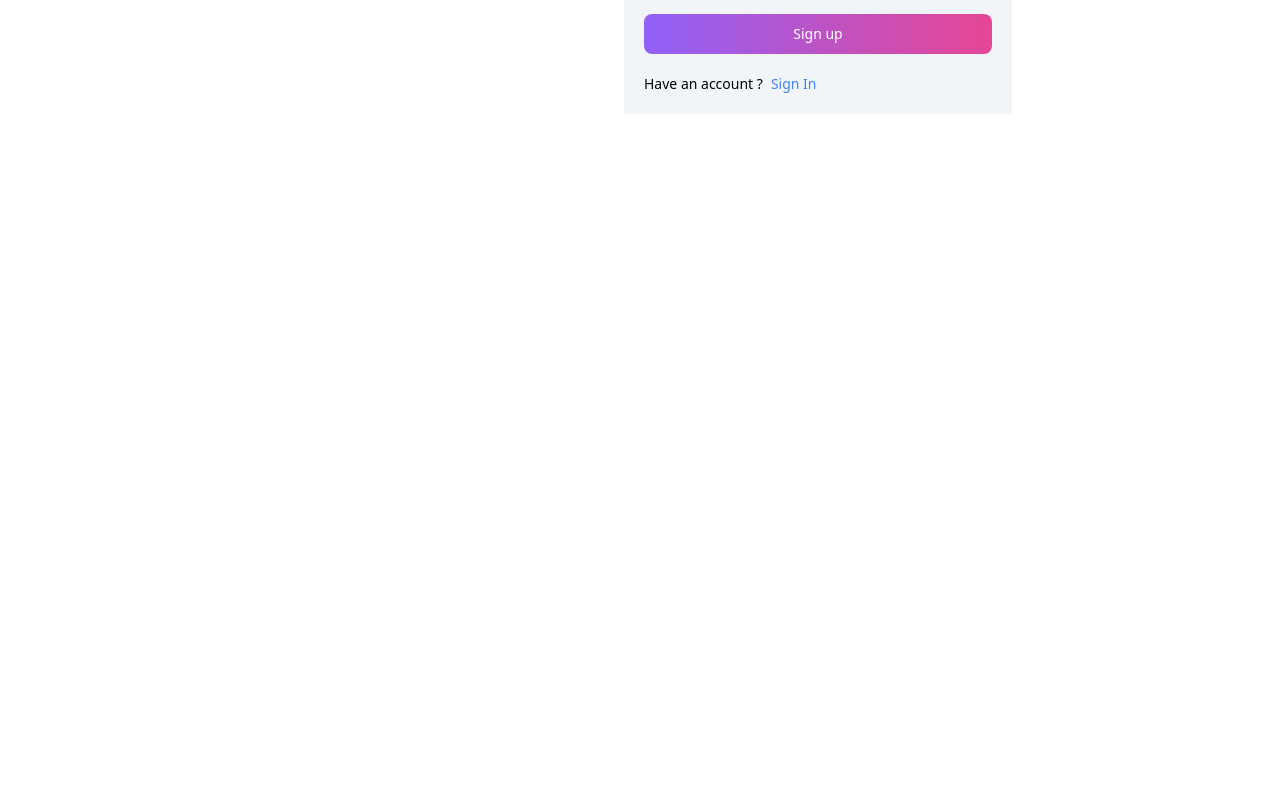
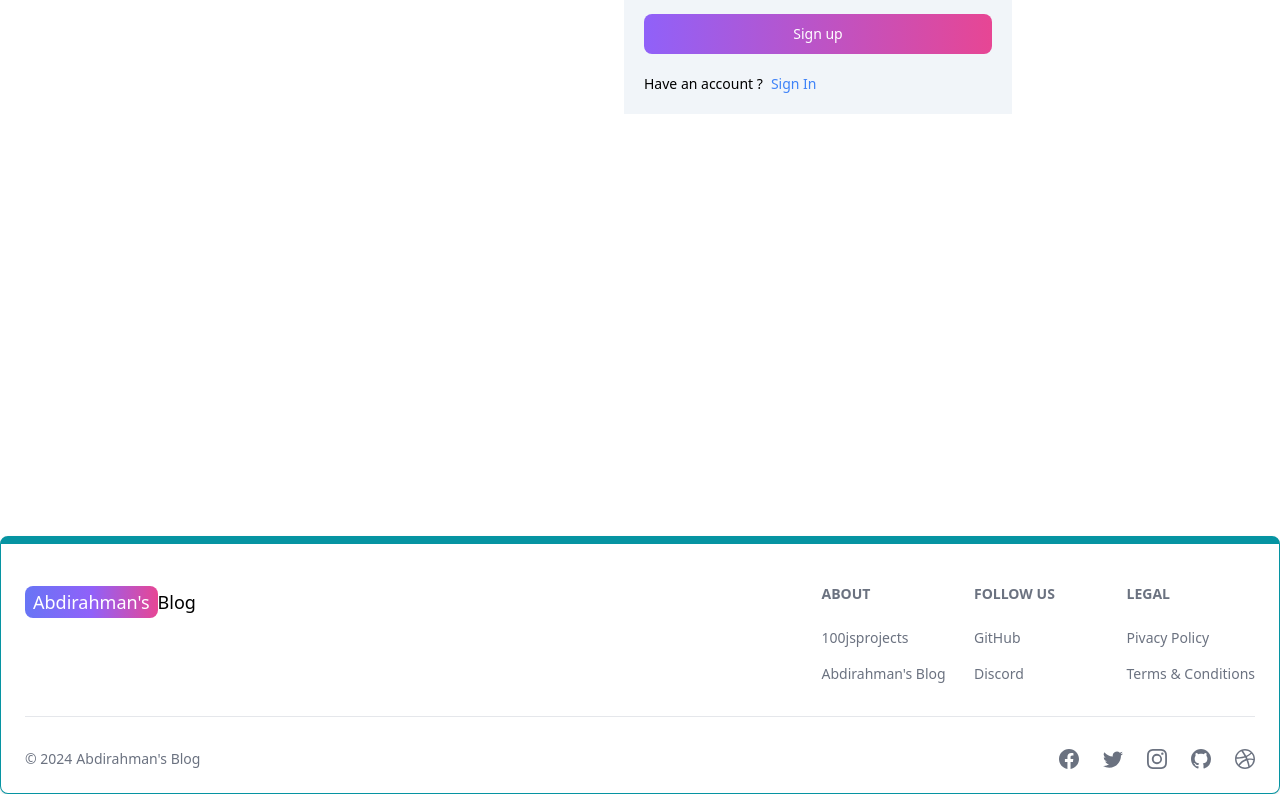
Before and after one commit to cabdiraxman200/Mern-Blog-using-tailwind-css, a React (Vite) app in the folder client/: page /sign-up in a window 1280 px wide. Shown: the part 408-1202 px from the top of the page. Before the commit the page ends 944 px from the top, so only its background shows below. Built offline with nearby package versions, Linux system fonts and the light colour scheme.

Commit message:
create Footer component

```diff
--- a/client/src/App.jsx
+++ b/client/src/App.jsx
@@ -7,6 +7,7 @@
 import Dashboard from './pages/Dashboard'
 import Projects from './pages/Projects'
 import Header from './components/Header'
+import FooterCom from './components/Footer'
  const App = () => {
   return (
    <BrowserRouter>
@@ -19,6 +20,7 @@
     <Route path='/dashboard' element={<Dashboard/>}/>
     <Route path='/projects' element={<Projects/>}/>
    </Routes>
+   <FooterCom/>
    </BrowserRouter>
   )
 }
--- /dev/null
+++ b/client/src/components/Footer.jsx
@@ -0,0 +1,99 @@
+import React from 'react'
+import { Footer } from 'flowbite-react'
+import { Link } from 'react-router-dom'
+import {BsFacebook, BsInstagram,BsTwitter,BsDribbble,BsGithub} from 'react-icons/bs';
+const FooterCom = () => {
+  return (
+<Footer container className='border border-t-8 border-teal-500'>
+    <div className='w-full max-w-7xl mx-auto'>
+        <div className='grid w-full justify-between sm:flex md:grid-cols-1'>
+            <div className='mt-5'>
+            <Link to='/' className='self-center whitespace-nowrap text-lg sm:tex- dark:text-white'>
+      <span className='px-2 py-1 bg-gradient-to-r from-indigo-500 via-purple-500 to-pink-500
+      rounded-lg text-white'>
+        Abdirahman's
+      </span>
+        Blog
+
+      </Link>
+            </div>
+            <div className='grid grid-cols-2 gap-8 mt-4 sm:grid-cols-3 sm:gap-6'>
+              <div>
+              <Footer.Title title='About'/>
+              <Footer.LinkGroup col>
+                <Footer.Link
+                href='https://www.100jsprojects.com'
+                target='_blank'
+                rel="noopener noreferer"
+                >
+                    100jsprojects
+                </Footer.Link>
+                <Footer.Link
+                href='/about'
+                target='_blank'
+                >
+                    Abdirahman's Blog
+                </Footer.Link>
+              </Footer.LinkGroup>
+              </div>
+              <div>
+              <Footer.Title title='follow us'/>
+              <Footer.LinkGroup col>
+                <Footer.Link
+                href='https://www.github.com/cabdiraxman200'
+                target='_blank'
+                rel="noopener noreferer"
+                >
+                    GitHub
+                </Footer.Link>
+                <Footer.Link
+                href='#'
+                target='_blank'
+                >
+                    Discord
+                </Footer.Link>
+              </Footer.LinkGroup>
+              </div>
+              <div>
+              <Footer.Title title='Legal'/>
+              <Footer.LinkGroup col>
+                <Footer.Link
+                href='#'
+                >
+                    Pivacy Policy
+                </Footer.Link>
+                <Footer.Link
+                href='#'
+
+                >
+                    Terms &amp; Conditions
+                </Footer.Link>
+              </Footer.LinkGroup>
+              </div>
+
+            </div>
+        </div>
+        <Footer.Divider/>
+            <div className=' w-full sm:flex sm:items-center sm:justify-between'>
+            <Footer.Copyright href='#'
+            by="Abdirahman's Blog"
+            year={new Date().getFullYear()}
+            />
+            <div className='flex gap-6 sm:mt-0 mt-4 sm: justify-center'>
+            <Footer.Icon  href='#' icon={BsFacebook}/>
+            <Footer.Icon  href='#' icon={BsTwitter}/>
+            <Footer.Icon  href='#' icon={BsInstagram}/>
+            <Footer.Icon  href='https://www.github.com/cabdiraxman200' icon={BsGithub}/>
+            <Footer.Icon  href='#' icon={BsDribbble}/>
+
+            </div>
+
+            </div>
+
+    </div>
+    </Footer>
+
+  )
+}
+
+export default FooterCom ;
--- a/client/src/pages/SignUp.jsx
+++ b/client/src/pages/SignUp.jsx
@@ -27,7 +27,7 @@
       })
       const data= await res.json();
       if(data.success===false){
-        return setErrorMessage(data.message);
+        return setErrorMessage(data.message);``
       }
       if(res.ok){
         navigate('/sign-in')
```
